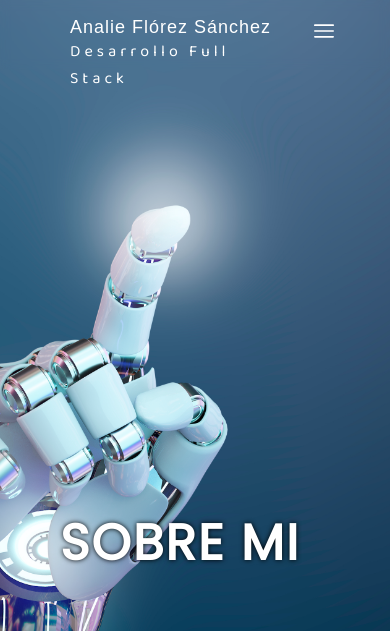
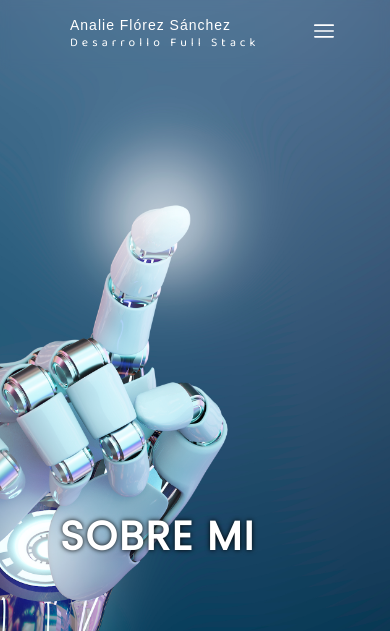
Before and after one commit to AnalieFS/webpage, a React (Create React App) app: page / in a window 390 px wide. Shown: the top 631 px of the page. Built offline with nearby package versions, Linux system fonts and the light colour scheme; a web font is replaced by a local one.

Commit message:
AboutMe sizing

```diff
--- a/src/Components/Nav/Nav.css
+++ b/src/Components/Nav/Nav.css
@@ -163,6 +163,12 @@
     #aNav{
         width: 70%;
     }
+    #aNav h1{
+        font-size: 14px;
+    }
+    #aNav h2{
+        font-size: 12px;
+    }
 
     #aNav h1, #aNav h2{
         text-align: left;
@@ -214,5 +220,8 @@
         font-weight: 100;
         padding-bottom: 10px;
     }
+    #AboutMe h1{
+        font-size: 40px;
+    }
 
 }
```
